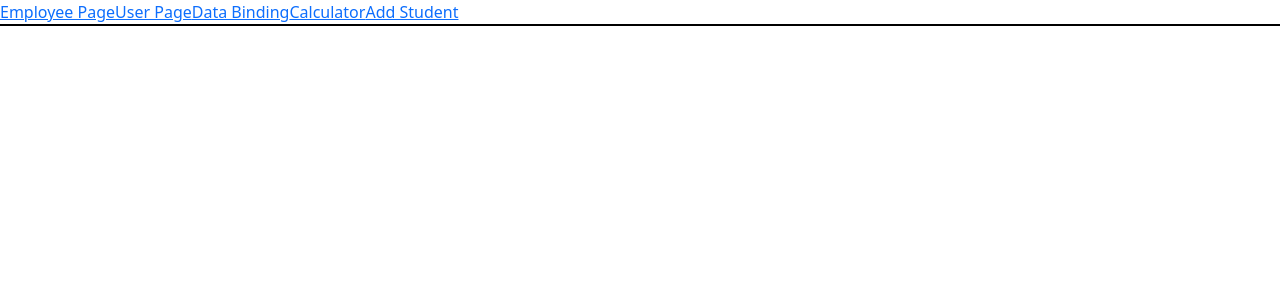
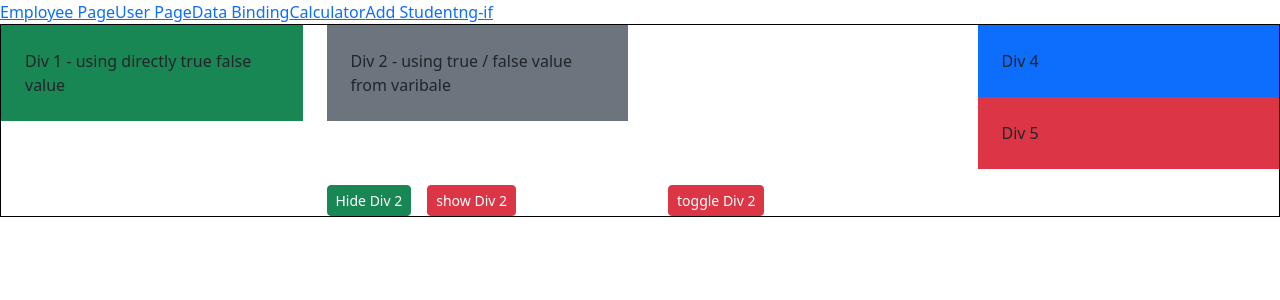
Before and after one commit to CodeFisrt/codeFirstB-2, an Angular app: page /ng-if in a window 1280 px wide. Before the commit this address led to /. Shown: the top 300 px of the page. Built offline with nearby package versions, Linux system fonts and the light colour scheme.

Commit message:
ngif comp

```diff
--- a/src/app/app-routing.module.ts
+++ b/src/app/app-routing.module.ts
@@ -4,6 +4,7 @@ import { CalculatorComponent } from './components/calculator/calculator.componen
 import { CreateStudentComponent } from './components/create-student/create-student.component';
 import { DataBindingComponent } from './components/data-binding/data-binding.component';
 import { EmployeeComponent } from './components/employee/employee.component';
+import { NgifComponent } from './components/ngif/ngif.component';
 import { UserComponent } from './components/user/user.component';
 
 const routes: Routes = [
@@ -26,6 +27,10 @@ const routes: Routes = [
   {
     path:'createStudent',
     component: CreateStudentComponent
+  },
+  {
+    path:'ng-if',
+    component: NgifComponent
   }
 ];
 
--- a/src/app/app.component.html
+++ b/src/app/app.component.html
@@ -3,6 +3,7 @@
 <a routerLink="Data-Binding">Data Binding</a>
 <a routerLink="calculator">Calculator</a>
 <a routerLink="createStudent">Add Student</a>
+<a routerLink="ng-if">ng-if</a>
 <div style="border: 1px solid black;">
   <router-outlet></router-outlet>
 </div>
--- a/src/app/app.module.ts
+++ b/src/app/app.module.ts
@@ -9,6 +9,7 @@ import { DataBindingComponent } from './components/data-binding/data-binding.com
 import { CalculatorComponent } from './components/calculator/calculator.component';
 import { FormsModule } from '@angular/forms';
 import { CreateStudentComponent } from './components/create-student/create-student.component';
+import { NgifComponent } from './components/ngif/ngif.component';
 @NgModule({
   declarations: [
     AppComponent,
@@ -16,7 +17,8 @@ import { CreateStudentComponent } from './components/create-student/create-stude
     UserComponent,
     DataBindingComponent,
     CalculatorComponent,
-    CreateStudentComponent
+    CreateStudentComponent,
+    NgifComponent
   ],
   imports: [
     BrowserModule,
--- /dev/null
+++ b/src/app/components/ngif/ngif.component.html
@@ -0,0 +1,38 @@
+<div class="row">
+  <div class="col-3">
+    <div class="bg-success p-4" *ngIf="true">
+      Div 1 - using directly true false value
+    </div>
+  </div>
+  <div class="col-3">
+    <div class="bg-secondary p-4" *ngIf="isDiv2Visible">
+      Div 2 - using true / false value from varibale
+    </div>
+  </div>
+  <div class="col-3">
+    <div class="bg-danger p-4" *ngIf="isDiv3Visible">
+      Div 3 - toggle div using one function only
+    </div>
+  </div>
+  <div class="col-3">
+    <div class="bg-primary p-4" *ngIf="name==surname">
+      Div 4
+    </div>
+    <div class="bg-danger p-4" *ngIf="studentObj.isStudShow">
+      Div 5
+    </div>
+  </div>
+</div>
+<div class="row pt-3">
+  <div class="col-3">
+  </div>
+  <div class="col-3">
+    <button class="btn btn-sm btn-success" (click)="hideDiv2()"> Hide Div 2</button>
+    <button class="btn btn-sm btn-danger ms-3" (click)="showDiv2()"> show Div 2</button>
+  </div>
+  <div class="col-3">
+    <button class="btn btn-sm btn-danger ms-3" (click)="toggleDiv3()">toggle Div 2</button>
+  </div>
+  <div class="col-3">
+  </div>
+</div>
--- /dev/null
+++ b/src/app/components/ngif/ngif.component.ts
@@ -0,0 +1,36 @@
+import { Component, OnInit } from '@angular/core';
+
+@Component({
+  selector: 'app-ngif',
+  templateUrl: './ngif.component.html',
+  styleUrls: ['./ngif.component.css']
+})
+export class NgifComponent implements OnInit {
+
+  isDiv2Visible : boolean = true;
+  isDiv3Visible: boolean = false;
+  name: string = 'shankar';
+  surname: string = 'shankar';
+  studentObj : any = {
+    name: 'Shankr',
+    isStudShow: true
+  };
+  constructor() { }
+  ngOnInit(): void {
+  }
+  hideDiv2() {
+     this.isDiv2Visible = false;
+  }
+  showDiv2() {
+     this.isDiv2Visible = true;
+  }
+  toggleDiv3() {
+    // if(this.isDiv3Visible ==false) {
+    //   this.isDiv3Visible = true;
+    // } else {
+    //   this.isDiv3Visible = false;
+    // }
+    this.isDiv3Visible = ! this.isDiv3Visible;
+  }
+
+}
```
Also changed, not shown: src/app/components/ngif/ngif.component.css (added), 1 other file (tests, documents, lock files or other folders).
